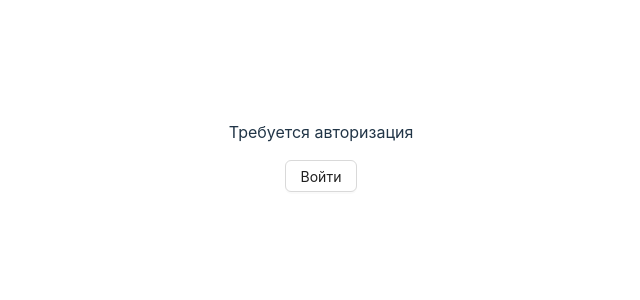
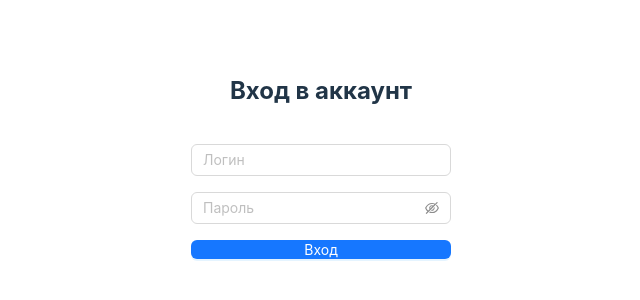
Before and after one commit to mivanoffka/MentalTracker, a React (Vite) app in the folder frontend/: page / in a window 1280 px wide. Shown: the part 244-544 px from the top of the page, without its empty margins (319-959 px from the left). Built offline with nearby package versions, Linux system fonts and the light colour scheme.

Commit message:
Authorization page prototype added

```diff
--- /dev/null
+++ b/frontend/src/content/auth.tsx
@@ -0,0 +1,37 @@
+import { Input, Flex, Button } from "antd"
+import React from "react"
+import { fullFillStyle } from "./styles"
+import { AuthContext } from "./authcontext"
+
+
+function Auth() {
+    const [userName, setUserName] = React.useState<String>("")
+    const [password, setPassword] = React.useState<String>("")
+    const { user, login } = React.useContext(AuthContext);
+
+
+    function applyLoginInput(event: React.FormEvent<HTMLInputElement>) {
+        setUserName(event.currentTarget.value)
+    }
+
+    function applyPasswordInput(event: React.FormEvent<HTMLInputElement>) {
+        setPassword(event.currentTarget.value)
+    }
+
+    function emulateLogin() {
+        login({name: userName, token: userName})
+    }
+
+    return (
+        <Flex vertical>
+            <Flex style={fullFillStyle} vertical align="center" justify="center" gap="middle">
+                <h2>Вход в аккаунт</h2>
+                <Input value={userName} onChange={applyLoginInput} placeholder="Логин"></Input>
+                <Input.Password value={password} onChange={applyPasswordInput} placeholder="Пароль"></Input.Password>
+                <Button onClick={emulateLogin} style={fullFillStyle} type="primary">Вход</Button>
+            </Flex>
+        </Flex>
+    )
+}
+
+export default Auth
--- a/frontend/src/content/authcontext.tsx
+++ b/frontend/src/content/authcontext.tsx
@@ -1,6 +1,7 @@
 import React, { createContext } from "react";
 import Workspace from "./workspace";
 import { Button } from "antd";
+import Auth from "./auth";
 
 interface User {
     name: string;
@@ -43,7 +44,7 @@ function AuthProvider() {
         login({name: "0", token: "0"})
     }
 
-    const content = user ? <Workspace></Workspace> : <>Требуется авторизация <Button onClick={emulateLogin}>Войти</Button></>
+    const content = user ? <Workspace></Workspace> : <Auth/>
 
     return (
         <AuthContext.Provider value={{user, login, logout}}>
```
Also changed, not shown: 1 other file (tests, documents, lock files or other folders).
